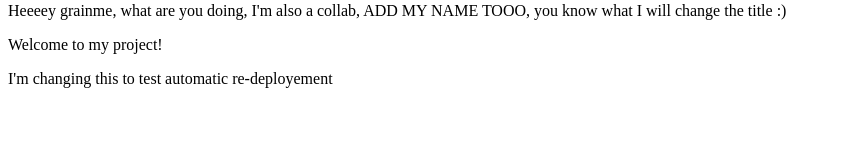
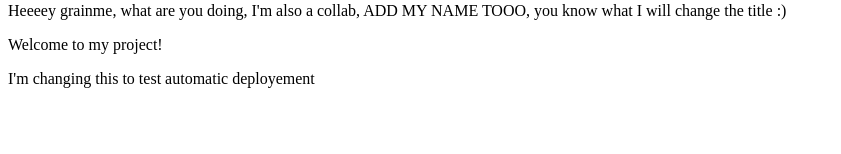
Before and after one commit to grainme/DevOps_Lab, an Angular app in the folder CI_CD_Angular_Lab/: page / in a window 1280 px wide. Shown: the part 146-300 px from the top of the page, without its empty margins (0-841 px from the left). Built offline with nearby package versions, Linux system fonts and the light colour scheme.

Commit message:
first time adding CI/CD, not so easy though :(

```diff
--- a/CI_CD_Angular_Lab/src/app/app.component.html
+++ b/CI_CD_Angular_Lab/src/app/app.component.html
@@ -9,4 +9,4 @@
 </p>
 <p>{{ message }}</p>
 
-<p>I'm changing this to test automatic re-deployement</p>
+<p>I'm changing this to test automatic deployement</p>
```
